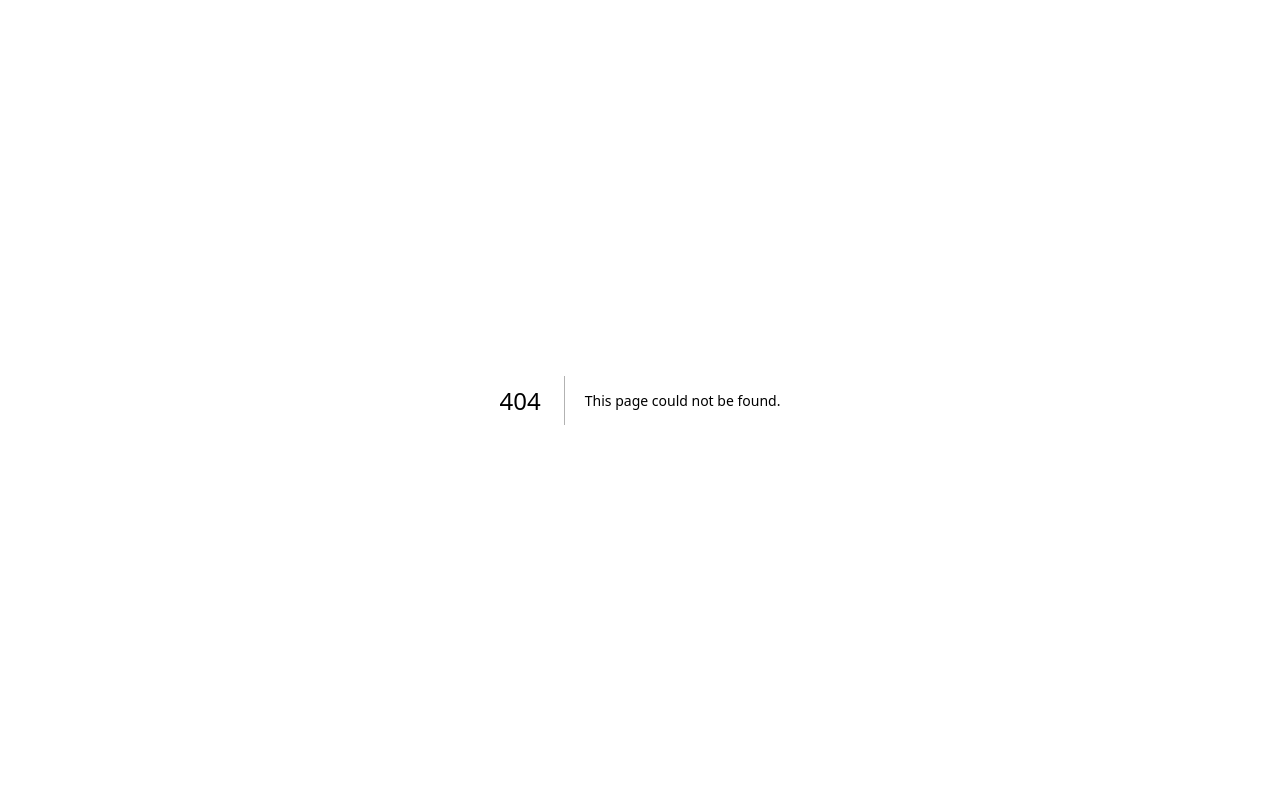
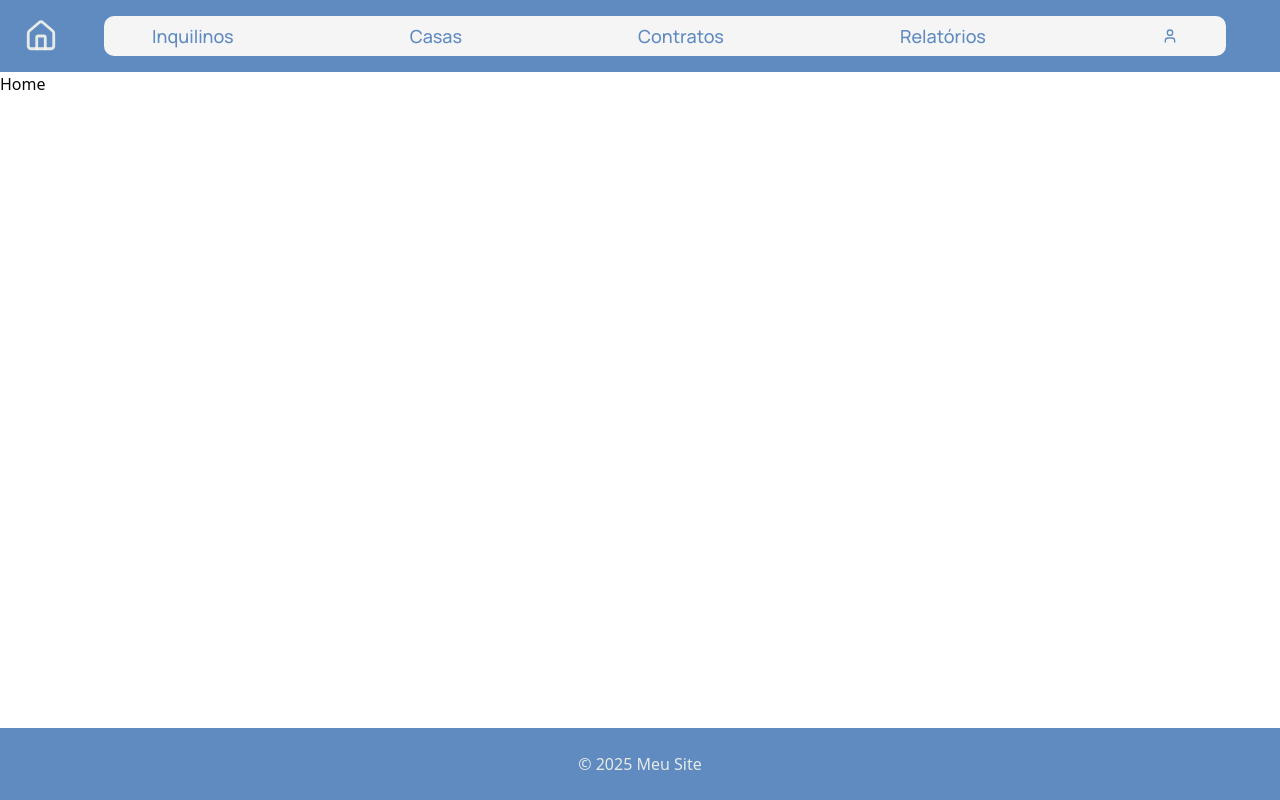
Before and after one commit to VieiraFabio98/frontend-myrent, a Next.js app: page /home in a window 1280 px wide. Before the commit this address had no page. Built offline with nearby package versions, Linux system fonts and the light colour scheme.

Commit message:
Implementando a tela Home

```diff
--- a/package.json
+++ b/package.json
@@ -12,6 +12,7 @@
     "@radix-ui/react-checkbox": "^1.1.4",
     "@radix-ui/react-dialog": "^1.1.6",
     "@radix-ui/react-slot": "^1.1.2",
+    "@radix-ui/react-tabs": "^1.1.3",
     "class-variance-authority": "^0.7.1",
     "clsx": "^2.1.1",
     "lucide-react": "^0.477.0",
--- /dev/null
+++ b/src/app/home/components/footer.tsx
@@ -0,0 +1,7 @@
+export default function Footer() {
+  return (
+    <footer className="w-full h-[9vh] bg-secondary text-primary p-4 flex items-center justify-center fixed bottom-0">
+      <p>© 2025 Meu Site</p>
+    </footer>
+  )
+}
--- /dev/null
+++ b/src/app/home/components/header.tsx
@@ -0,0 +1,42 @@
+"use client"
+
+import { Tabs, TabsList, TabsTrigger } from "@/components/ui/tabs"
+import { useRouter } from "next/navigation"
+import { Home, User } from "lucide-react"
+
+export default function Header() {
+  const router = useRouter()
+
+  return (
+    <header className="font-primary w-full h-[9vh] bg-secondary text-primary p-4 flex items-center justify-between">
+      <button
+        onClick={() => router.push("/home")}
+        className="p-2 rounded-md hover:scale-120 transition"
+      >
+        <Home size={34} />
+      </button>
+
+      <div className="flex justify-center flex-1">
+        <Tabs >
+          <TabsList className="h-[5vh] text-secondary data-[state=active]:text-secondary p-1 rounded-lg flex gap-x-40 px-10">
+            <TabsTrigger className="hover:scale-120 transition text-lg data-[state=active]:text-secondary" value="inquilinos" onClick={() => console.log('aqui')}>
+              Inquilinos
+            </TabsTrigger>
+            <TabsTrigger className="hover:scale-120 transition text-lg data-[state=active]:text-secondary" value="casas" onClick={() => console.log('aqui')}>
+              Casas
+            </TabsTrigger>
+            <TabsTrigger className="hover:scale-120 transition text-lg data-[state=active]:text-secondary" value="contratos" onClick={() => console.log('aqui')}>
+              Contratos
+            </TabsTrigger>
+            <TabsTrigger className="hover:scale-120 transition text-lg data-[state=active]:text-secondary" value="profile" onClick={() => console.log('aqui')}>
+              Relatórios
+            </TabsTrigger>
+            <TabsTrigger className="hover:scale-120 transition text-lg data-[state=active]:text-secondary" value="profile" onClick={() => console.log('aqui')}>
+              <User size={32} />
+            </TabsTrigger>
+          </TabsList>
+        </Tabs>
+      </div>
+    </header>
+  )
+}
--- /dev/null
+++ b/src/app/home/layout.tsx
@@ -0,0 +1,13 @@
+import Footer from "./components/footer";
+import Header from "./components/header";
+
+
+export default function HomeLayout({ children }: { children: React.ReactNode }) {
+  return (
+    <div>
+      <Header />
+      <main>{children}</main>
+      <Footer />
+    </div>
+  )
+}
--- /dev/null
+++ b/src/app/home/page.tsx
@@ -0,0 +1,8 @@
+
+export default function Home() {
+  return (
+    <div>
+      <h1>Home</h1>
+    </div>
+  )
+}
--- a/src/app/login/page.tsx
+++ b/src/app/login/page.tsx
@@ -68,14 +68,14 @@
             <div className="py-10">
               <h2 className="text-3xl font-bold text-secondary">My Rent W</h2>
               <div className="border-2 w-64 border-secondary-darker inline-block"></div>
-              <div className="flex justify-center my-2">
+              {/* <div className="flex justify-center my-2">
                 <a href="" className="border-2 border-gray-200 rounded-full p-3 mx-1">
                   <FaFacebookF className="text-1xl " />
                 </a>
                 <a href="" className="border-2 border-gray-200 rounded-full p-3 mx-1">
                   <FaGoogle className="text-1xl " />
                 </a>
-              </div>
+              </div> */}
               <p className="text-gray-400 my-3">seu aluguel descomplicado</p>
               <div className="flex flex-col items-center">
                 <div className="w-3/6 py-2 focus:outline-none">
--- /dev/null
+++ b/src/components/ui/tabs.tsx
@@ -0,0 +1,66 @@
+"use client"
+
+import * as React from "react"
+import * as TabsPrimitive from "@radix-ui/react-tabs"
+
+import { cn } from "@/lib/utils"
+
+function Tabs({
+  className,
+  ...props
+}: React.ComponentProps<typeof TabsPrimitive.Root>) {
+  return (
+    <TabsPrimitive.Root
+      data-slot="tabs"
+      className={cn("flex flex-col gap-2", className)}
+      {...props}
+    />
+  )
+}
+
+function TabsList({
+  className,
+  ...props
+}: React.ComponentProps<typeof TabsPrimitive.List>) {
+  return (
+    <TabsPrimitive.List
+      data-slot="tabs-list"
+      className={cn(
+        "bg-muted text-muted-foreground inline-flex h-9 w-fit items-center justify-center rounded-lg p-1",
+        className
+      )}
+      {...props}
+    />
+  )
+}
+
+function TabsTrigger({
+  className,
+  ...props
+}: React.ComponentProps<typeof TabsPrimitive.Trigger>) {
+  return (
+    <TabsPrimitive.Trigger
+      data-slot="tabs-trigger"
+      className={cn(
+        "data-[state=active]:bg-background data-[state=active]:text-foreground focus-visible:border-ring focus-visible:ring-ring/50 focus-visible:outline-ring inline-flex flex-1 items-center justify-center gap-1.5 rounded-md px-2 py-1 text-sm font-medium whitespace-nowrap transition-[color,box-shadow] focus-visible:ring-[3px] focus-visible:outline-1 disabled:pointer-events-none disabled:opacity-50 data-[state=active]:shadow-sm [&_svg]:pointer-events-none [&_svg]:shrink-0 [&_svg:not([class*='size-'])]:size-4",
+        className
+      )}
+      {...props}
+    />
+  )
+}
+
+function TabsContent({
+  className,
+  ...props
+}: React.ComponentProps<typeof TabsPrimitive.Content>) {
+  return (
+    <TabsPrimitive.Content
+      data-slot="tabs-content"
+      className={cn("flex-1 outline-none", className)}
+      {...props}
+    />
+  )
+}
+
+export { Tabs, TabsList, TabsTrigger, TabsContent }
```
Also changed, not shown: 1 other file (tests, documents, lock files or other folders).
